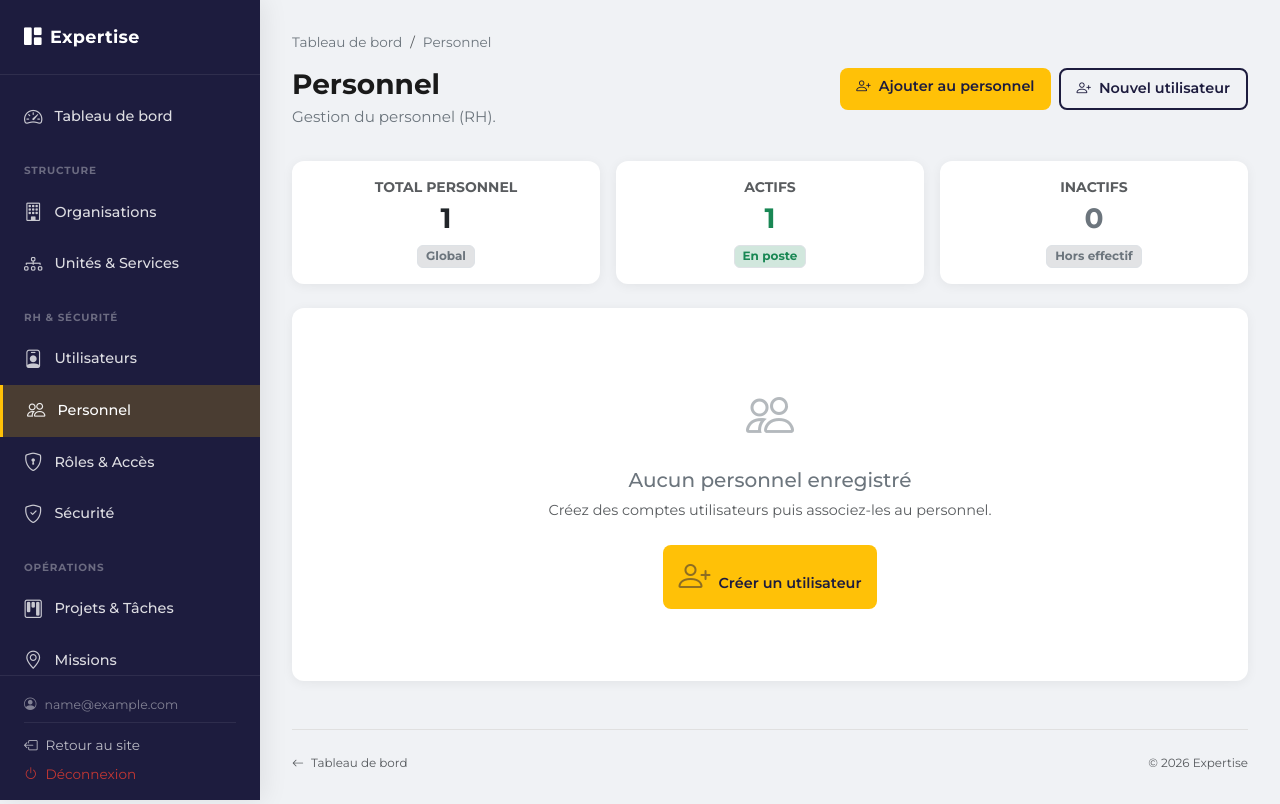
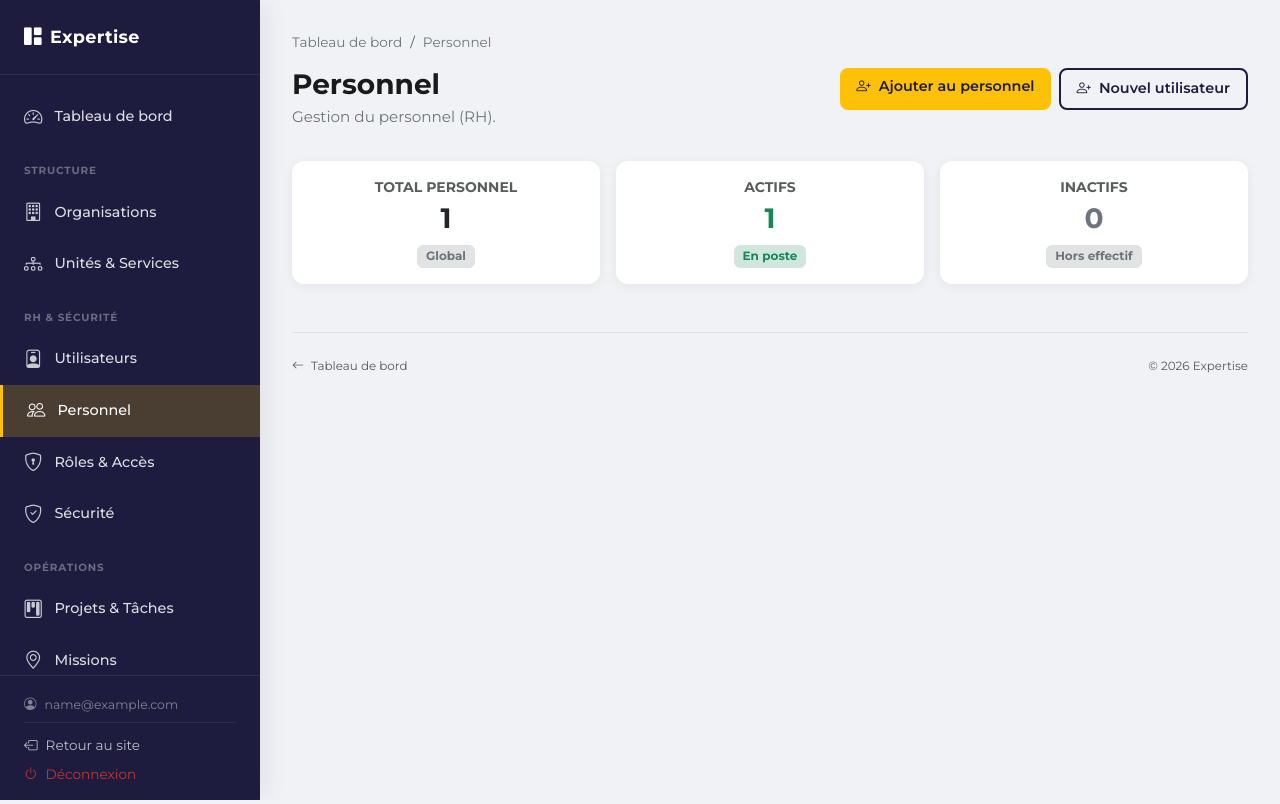
Before and after one commit to thecarinsiwa/expertise, a PHP site: page /expertise/admin/staff.php in a window 1280 px wide. Run offline with PHP 8.4, Linux system fonts and the light colour scheme; the visitor is signed in with stand-in values (Sample User, id 1); data comes from the database, SQL or seed files in the repository; data that the repository does not hold is empty; some libraries are stand-ins or nearby versions.

Commit message:
Improve staff

```diff
--- a/admin/staff.php
+++ b/admin/staff.php
@@ -455,15 +455,7 @@ $isForm = ($action === 'add') || ($action === 'edit' && $detail);
             </table>
         </div>
     </div>
-<?php else: ?>
-    <div class="admin-card admin-section-card">
-        <div class="admin-empty py-5">
-            <i class="bi bi-people d-block mb-3" style="font-size: 3rem;"></i>
-            <h5>Aucun personnel enregistré</h5>
-            <p class="text-muted mb-4">Créez des comptes utilisateurs puis associez-les au personnel.</p>
-            <a href="register.php" class="btn btn-admin-primary"><i class="bi bi-person-plus me-1"></i> Créer un utilisateur</a>
-        </div>
-    </div>
+
 <?php endif; ?>
 
 <style>
```
